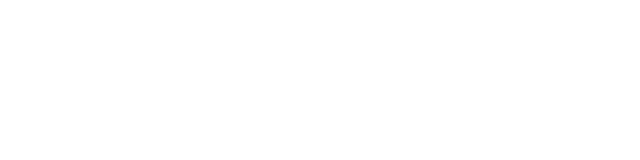
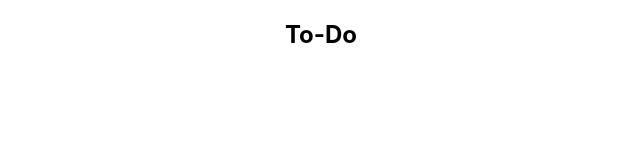
Before and after one commit to EnriqueSaracho/skills-tracker, a React (Create React App) app: page / in a window 1280 px wide. Shown: the top 160 px of the page, without its empty margins (319-959 px from the left). Built offline with nearby package versions, Linux system fonts and the light colour scheme.

Commit message:
Imported ToDoList.js to App.js

```diff
--- a/src/App.js
+++ b/src/App.js
@@ -1,7 +1,12 @@
 import "./App.css";
+import ToDoList from "./components/ToDoList";
 
 function App() {
-  return <div className="App"></div>;
+  return (
+    <div className="App">
+      <ToDoList />
+    </div>
+  );
 }
 
 export default App;
--- a/src/components/ToDoList.js
+++ b/src/components/ToDoList.js
@@ -1,7 +1,7 @@
-function ToDoList() {
+export default function ToDoList() {
   return (
     <div className="container">
-      <h2>To Do List</h2>
+      <h2>To-Do</h2>
     </div>
   );
 }
```
